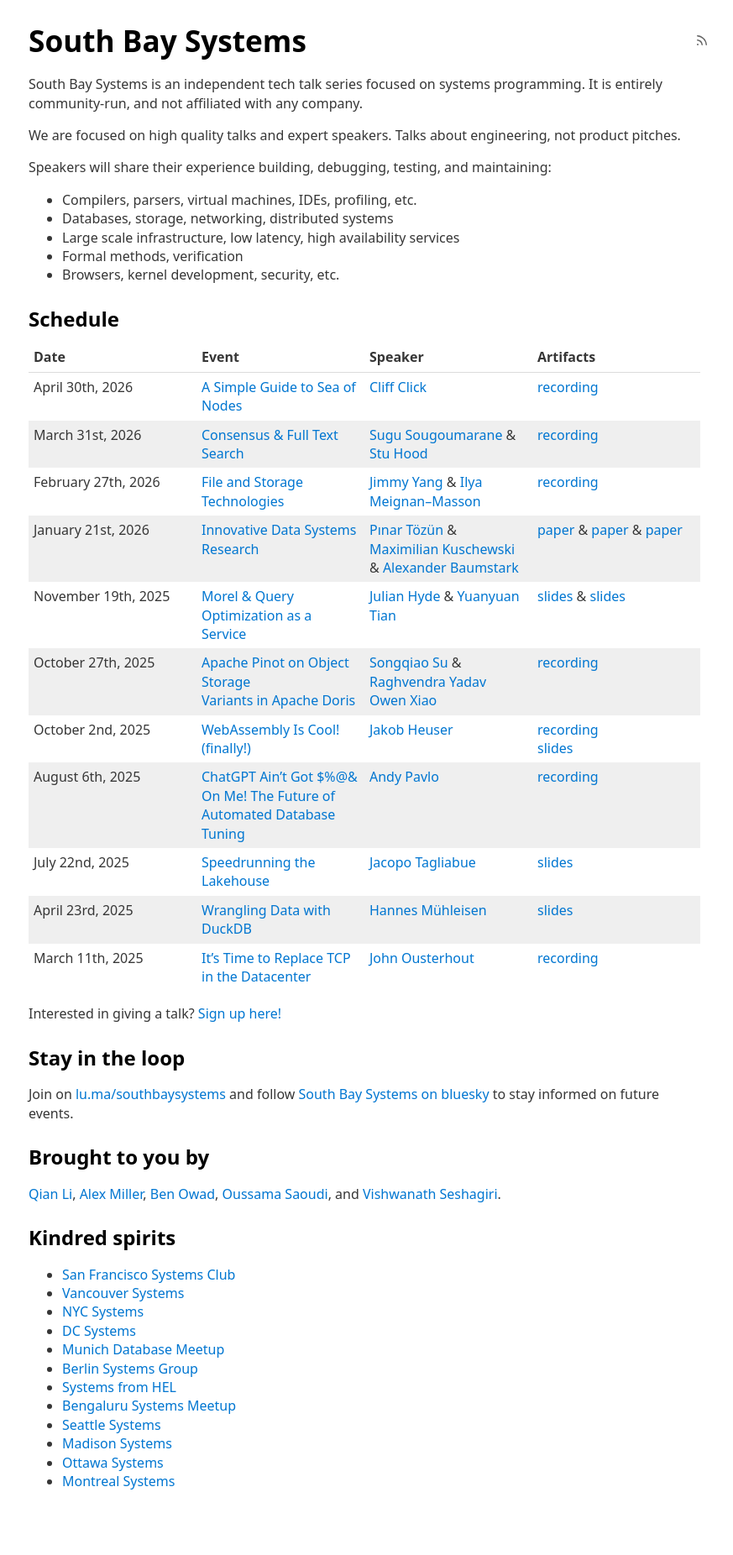
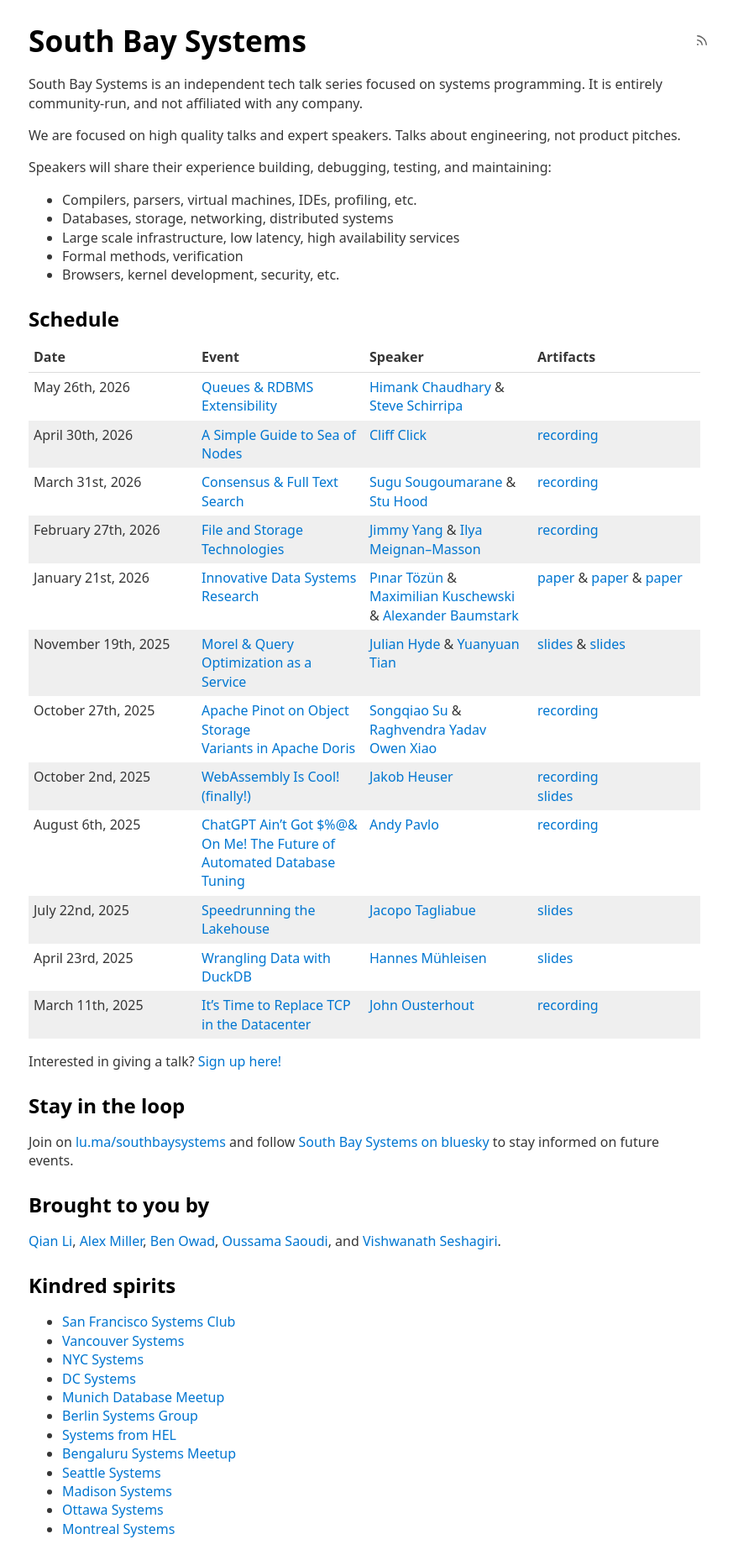
Before and after one commit to thisismiller/southbaysystems.xyz, a Jekyll site: the page built from index.markdown, in a window 1280 px wide. Shown: the whole page at 84% size, without its empty margins (206-1079 px from the left). Built offline with Jekyll 4.4.1, drawn with Linux system fonts in a browser that asks for light colours; before the commit the page ends 1795 px from its top, so only the background shows below that.

Commit message:
Add may event

```diff
--- a/index.markdown
+++ b/index.markdown
@@ -21,6 +21,7 @@
 
 | Date | Event | Speaker | Artifacts |
 | --- | --- | --- | --- |
+| May 26th, 2026 | [Queues & RDBMS Extensibility](https://luma.com/3j9twotu) | [Himank Chaudhary](https://www.linkedin.com/in/himankchaudhary/) & [Steve Schirripa](https://www.linkedin.com/in/steve-schirripa-99a1651/) | |
 | April 30th, 2026 | [A Simple Guide to Sea of Nodes](https://luma.com/nnq9aq27) | [Cliff Click](https://github.com/cliffclick) | [recording](https://youtu.be/BG1zqnTGpyc) |
 | March 31st, 2026 | [Consensus & Full Text Search](https://luma.com/2g3exvjw) | [Sugu Sougoumarane](https://sougou.io/about/) & [Stu Hood](https://www.linkedin.com/in/stu-hood-6b65633/) | [recording](https://youtu.be/TeFsBVIYBis) |
 | February 27th, 2026 | [File and Storage Technologies](https://luma.com/oqu0l8st) | [Jimmy Yang](https://www.linkedin.com/in/jimmy-yang-6a7a0b12/) & [Ilya Meignan--Masson](https://ilya-meignan--masson.me/) | [recording](https://www.youtube.com/watch?v=8j1Dqi2M_pI) |
```
